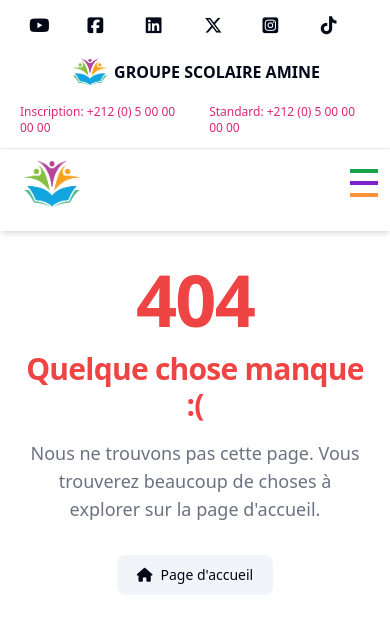
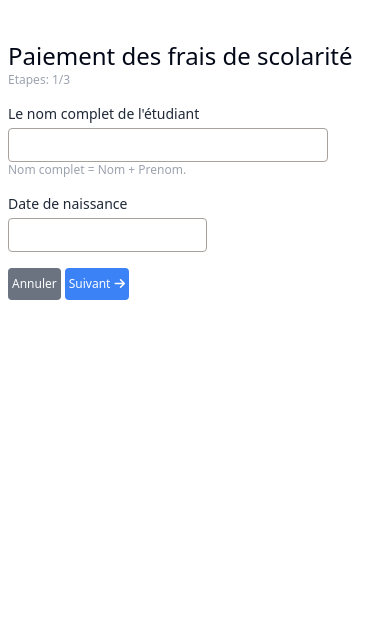
Before and after one commit to amineakkour/school-management, a React (Vite) app in the folder frontend/: page /payer-frais in a window 390 px wide. Shown: the top 634 px of the page. Built offline with nearby package versions, Linux system fonts and the light colour scheme.

Commit message:
Create payment page

```diff
--- a/frontend/package.json
+++ b/frontend/package.json
@@ -11,12 +11,16 @@
   },
   "dependencies": {
     "@hookform/resolvers": "^3.4.0",
+    "@radix-ui/react-popover": "^1.0.7",
     "@radix-ui/react-slot": "^1.0.2",
     "class-variance-authority": "^0.7.0",
     "clsx": "^2.1.1",
+    "date-fns": "^3.6.0",
     "embla-carousel-react": "^8.1.3",
     "lucide-react": "^0.379.0",
     "react": "^18.2.0",
+    "react-datepicker": "^6.9.0",
+    "react-day-picker": "^8.10.1",
     "react-dom": "^18.2.0",
     "react-hook-form": "^7.51.4",
     "react-router": "^6.23.1",
--- a/frontend/src/App.jsx
+++ b/frontend/src/App.jsx
@@ -8,6 +8,7 @@
 import AboutUs from "./views/guest/AboutUs";
 import PageNotFound from "./views/guest/PageNotFound";
 import { ThemeProvider } from "./context/ThemeProvider";
+import Payment from "./views/guest/Payment";
 
 
 function App() {
@@ -21,6 +22,8 @@
             <Route path="blog" element={<Blog />} />
             <Route path="a-propos-de-nous" element={<AboutUs />} />
           </Route>
+
+          <Route path="payer-frais" element={<Payment />} />
 
           <Route path="connexion">
             <Route index  element={<StudentLogin />} />
--- a/frontend/src/Layout/LoginLayout.jsx
+++ b/frontend/src/Layout/LoginLayout.jsx
@@ -53,14 +53,14 @@
             <button type="button" className="text-gray-400 text-xs hover:text-gray-600"><Link to="/"><i className="fa-solid fa-arrow-left"></i> Acceuil</Link></button>
             <div className="my-4">
               <label htmlFor="email" className='block mb-1'>Email</label>
-              <input {...register("email")} type="email" id="email" name='email' className='border text-stone-600 focus:text-stone-900 border-stone-400 focus:border-stone-800 outline-0 rounded-sm p-2 w-full' placeholder="Entrez votre email" />
+              <input {...register("email")} type="email" id="email" name='email' className='input-1' placeholder="Entrez votre email" />
               {errors.email && <div className="text-red-500">{errors.email.message}</div>}
             </div>
 
             <div className="my-4">
               <label htmlFor="password" className='block mb-1'>Mot de passe</label>
               <div className="relative">
-                <input {...register("password")} type={visiblePassword ? "text" : "password"} id="password" name='password' className="border text-stone-600 focus:text-stone-900 border-stone-400 focus:border-stone-800 outline-0 rounded-sm p-2 w-full" placeholder='Entrez votre mot de passe' />
+                <input {...register("password")} type={visiblePassword ? "text" : "password"} id="password" name='password' className="input-1" placeholder='Entrez votre mot de passe' />
                 <div className="absolute top-2 right-3 text-gray-600">
                   <button type="button" onClick={() => setVisiblePassword(v => !v)}><i className={`fa-solid ${visiblePassword ? "fa-eye-slash" : "fa-eye"}`}></i></button>
                 </div>
@@ -69,7 +69,7 @@
             </div>
 
             <div className="mt-3">
-              <button disabled={submitting} className={`bg-blue-500 px-1 py-2 rounded-sm text-white flex items-center gap-1 text-xs ${submitting ? "bg-blue-300" : ""}`}> {submitting && <Spinner />} Connexion</button>
+              <button disabled={submitting} className={`button-1 ${submitting ? "bg-blue-300" : ""}`}> {submitting && <Spinner />} Connexion</button>
               <div className="mt-1 text-gray-400 flex gap-2 text-xs">
                 <div>{"Rediriger vers l'éspace:"}</div>
                 <ul className="flex gap-1">
--- a/frontend/src/components/Navbar.jsx
+++ b/frontend/src/components/Navbar.jsx
@@ -38,7 +38,7 @@
 
       {isOpen &&
         <ul ref={ulElement} className="md:absolute p-2 w-full mt-2 up-to-down bg-secondary rounded-sm text-primary" style={{zIndex: "999"}}>
-          <li className="hover:underline"><Link className="drop-down-item" to={"/"}>Payer Frais</Link></li>
+          <li className="hover:underline"><Link className="drop-down-item" to={"/payer-frais"}>Payer Frais</Link></li>
           <li className="hover:underline"><Link className="drop-down-item" to={"/"}>Pre-Inscription</Link></li>
           <li className="hover:underline"><Link className="drop-down-item" to={"/"}>Nous contacter</Link></li>
         </ul>
--- /dev/null
+++ b/frontend/src/components/ui/calendar.jsx
@@ -0,0 +1,61 @@
+import * as React from "react"
+import { ChevronLeft, ChevronRight } from "lucide-react"
+import { DayPicker } from "react-day-picker"
+
+import { cn } from "@/lib/utils"
+import { buttonVariants } from "@/components/ui/button"
+
+function Calendar({
+  className,
+  classNames,
+  showOutsideDays = true,
+  ...props
+}) {
+  return (
+    (<DayPicker
+      showOutsideDays={showOutsideDays}
+      className={cn("p-3", className)}
+      classNames={{
+        months: "flex flex-col sm:flex-row space-y-4 sm:space-x-4 sm:space-y-0",
+        month: "space-y-4",
+        caption: "flex justify-center pt-1 relative items-center",
+        caption_label: "text-sm font-medium",
+        nav: "space-x-1 flex items-center",
+        nav_button: cn(
+          buttonVariants({ variant: "outline" }),
+          "h-7 w-7 bg-transparent p-0 opacity-50 hover:opacity-100"
+        ),
+        nav_button_previous: "absolute left-1",
+        nav_button_next: "absolute right-1",
+        table: "w-full border-collapse space-y-1",
+        head_row: "flex",
+        head_cell:
+          "text-muted-foreground rounded-md w-9 font-normal text-[0.8rem]",
+        row: "flex w-full mt-2",
+        cell: "h-9 w-9 text-center text-sm p-0 relative [&:has([aria-selected].day-range-end)]:rounded-r-md [&:has([aria-selected].day-outside)]:bg-accent/50 [&:has([aria-selected])]:bg-accent first:[&:has([aria-selected])]:rounded-l-md last:[&:has([aria-selected])]:rounded-r-md focus-within:relative focus-within:z-20",
+        day: cn(
+          buttonVariants({ variant: "ghost" }),
+          "h-9 w-9 p-0 font-normal aria-selected:opacity-100"
+        ),
+        day_range_end: "day-range-end",
+        day_selected:
+          "bg-primary text-primary-foreground hover:bg-primary hover:text-primary-foreground focus:bg-primary focus:text-primary-foreground",
+        day_today: "bg-accent text-accent-foreground",
+        day_outside:
+          "day-outside text-muted-foreground opacity-50 aria-selected:bg-accent/50 aria-selected:text-muted-foreground aria-selected:opacity-30",
+        day_disabled: "text-muted-foreground opacity-50",
+        day_range_middle:
+          "aria-selected:bg-accent aria-selected:text-accent-foreground",
+        day_hidden: "invisible",
+        ...classNames,
+      }}
+      components={{
+        IconLeft: ({ ...props }) => <ChevronLeft className="h-4 w-4" />,
+        IconRight: ({ ...props }) => <ChevronRight className="h-4 w-4" />,
+      }}
+      {...props} />)
+  );
+}
+Calendar.displayName = "Calendar"
+
+export { Calendar }
--- /dev/null
+++ b/frontend/src/components/ui/popover.jsx
@@ -0,0 +1,25 @@
+import * as React from "react"
+import * as PopoverPrimitive from "@radix-ui/react-popover"
+
+import { cn } from "@/lib/utils"
+
+const Popover = PopoverPrimitive.Root
+
+const PopoverTrigger = PopoverPrimitive.Trigger
+
+const PopoverContent = React.forwardRef(({ className, align = "center", sideOffset = 4, ...props }, ref) => (
+  <PopoverPrimitive.Portal>
+    <PopoverPrimitive.Content
+      ref={ref}
+      align={align}
+      sideOffset={sideOffset}
+      className={cn(
+        "z-50 w-72 rounded-md border bg-popover p-4 text-popover-foreground shadow-md outline-none data-[state=open]:animate-in data-[state=closed]:animate-out data-[state=closed]:fade-out-0 data-[state=open]:fade-in-0 data-[state=closed]:zoom-out-95 data-[state=open]:zoom-in-95 data-[side=bottom]:slide-in-from-top-2 data-[side=left]:slide-in-from-right-2 data-[side=right]:slide-in-from-left-2 data-[side=top]:slide-in-from-bottom-2",
+        className
+      )}
+      {...props} />
+  </PopoverPrimitive.Portal>
+))
+PopoverContent.displayName = PopoverPrimitive.Content.displayName
+
+export { Popover, PopoverTrigger, PopoverContent }
--- a/frontend/src/styles/index.css
+++ b/frontend/src/styles/index.css
@@ -124,3 +124,16 @@
     display: none;
   }
 }
+
+
+.input-1{
+  @apply border text-stone-600 focus:text-stone-900 border-stone-400 focus:border-stone-800 outline-0 rounded-sm p-2 w-full
+}
+
+.button-1{
+  @apply bg-blue-500 px-1 py-2 rounded-sm text-white flex items-center gap-1 text-xs
+}
+
+.button-2{
+  @apply bg-gray-500 px-1 py-2 rounded-sm text-white flex items-center gap-1 text-xs
+}
--- a/frontend/src/views/guest/Home.jsx
+++ b/frontend/src/views/guest/Home.jsx
@@ -37,8 +37,8 @@
         <SwiperSlide><img className="h-48 md:h-96 w-full object-cover" src={bg_6} alt="" /></SwiperSlide>
       </Swiper>
 
-      <div className="swiper-button-next absolute right-[-20px] top-1/2 z-50 h-8 w-8 rounded-full cursor-pointer text-lg text-center bg-blue-400"><i className="fa-solid fa-angle-right"></i></div>
-      <div className="swiper-button-prev absolute left-[-20px] top-1/2 z-50 h-8 w-8 rounded-full cursor-pointer text-lg text-center bg-blue-400"><i className="fa-solid fa-angle-left"></i></div>
+      <div className="swiper-button-next absolute right-0 top-1/2 z-50 h-8 w-8 rounded-full cursor-pointer text-lg text-center bg-blue-400 right-to-left"><i className="fa-solid fa-angle-right"></i></div>
+      <div className="swiper-button-prev absolute left-0 top-1/2 z-50 h-8 w-8 rounded-full cursor-pointer text-lg text-center bg-blue-400 left-to-right"><i className="fa-solid fa-angle-left"></i></div>
     </div>
   );
 }
--- /dev/null
+++ b/frontend/src/views/guest/Payment.jsx
@@ -0,0 +1,88 @@
+import React, { useState, useEffect } from 'react';
+import DatePicker from 'react-datepicker';
+import 'react-datepicker/dist/react-datepicker.css';
+import { registerLocale, setDefaultLocale } from 'react-datepicker';
+import { fr } from 'date-fns/locale';
+import { Link } from "react-router-dom";
+import { useForm, Controller } from "react-hook-form"
+import { format } from 'date-fns';
+import { z } from 'zod';
+import { zodResolver } from '@hookform/resolvers/zod';
+
+registerLocale('fr', fr);
+
+
+const schema = z.object({
+    fullname: z.string().min(6, { message: "Le nom doit contenir au moins 6 caractères" }),
+    date: z.date().refine((date) => date !== null, {
+      message: 'La date de naissence est requis',
+    }),
+});
+
+function Payment(props) {
+  const [name, setName] = useState("");
+  const [step, setStep] = useState(1);
+  const { handleSubmit, control, register, formState: {errors} } = useForm({
+    resolver: zodResolver(schema),
+    defaultValues: {
+      fullname: "",
+      birthday: new Date(),
+    }
+  });;
+
+  function submit(data) {
+    setStep(2)
+  }
+
+  useEffect(() => {
+    document.title = "Paiement des frais";
+  }, [])
+
+
+  return (
+    <div className="max-w-screen-2xl mx-auto">
+      <form className="max-w-6xl mt-10 md:mt-20 md:p-5 mx-2 md:mx-auto" onSubmit={handleSubmit(submit)}>
+        <h1 className="text-2xl">Paiement des frais de scolarité</h1>
+
+        <div className="text-xs text-gray-400">Etapes: {step}/3</div>
+
+        {step == 1 ?
+        <>
+          <div className="my-4">
+            <label htmlFor="" className="block text-gray-800 mb-1">Le nom complet de l'étudiant</label>
+            <input type="text" className="input-1 max-w-80 text-xs font-semibold" {...register('fullname')} value={name} onChange={e => setName(e.target.value.toUpperCase())} />
+
+            {errors.fullname ?
+              <div className="text-xs text-red-500">{errors.fullname.message}</div>
+              :
+              <div className="text-xs text-gray-400">Nom complet = Nom + Prenom.</div>
+            }
+          </div>
+
+          <div className="my-4">
+            <label htmlFor="" className="block text-gray-800 mb-1">Date de naissance</label>
+            <Controller
+              name="date"
+              control={control}
+              render={({ field }) => ( <DatePicker selected={field.value} onChange={(date) => field.onChange(date)} dateFormat="yyyy/MM/dd" locale="fr" dateFormat="dd/MM/yyyy" className="input-1 text-xs font-semibold" /> )}
+            />
+            {errors.date && <div className="text-xs text-red-500">{errors.date.message}</div>}
+          </div>
+        </>
+        : "Hello"
+        }
+
+
+
+        <div className="flex gap-1">
+          <button type="button" className="button-2"><Link to="/">Annuler</Link></button>
+          <button className="button-1">Suivant <i className="fa-solid fa-arrow-right"></i></button>
+        </div>
+
+      </form>
+
+    </div>
+  );
+}
+
+export default Payment;
```
Also changed, not shown: 1 other file (tests, documents, lock files or other folders).
